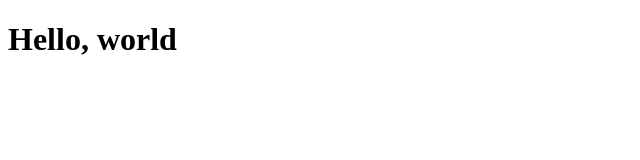
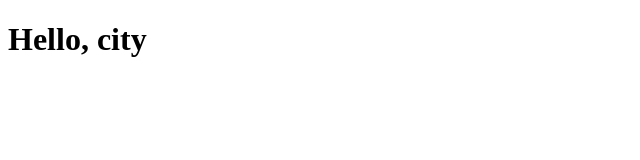
Before and after one commit to 1dayzy1/test-site, a plain HTML site: page index.html in a window 1280 px wide. Shown: the full height of the page, 0-640 px from the left. Drawn offline with Linux system fonts and the light colour scheme.

Commit message:
edit home

```diff
--- a/index.html
+++ b/index.html
@@ -9,7 +9,7 @@
 
 
 
-    <h1>Hello, world</h1>
+    <h1>Hello, city</h1>
 
     <script src="script.js"></script>
 </body>
```
